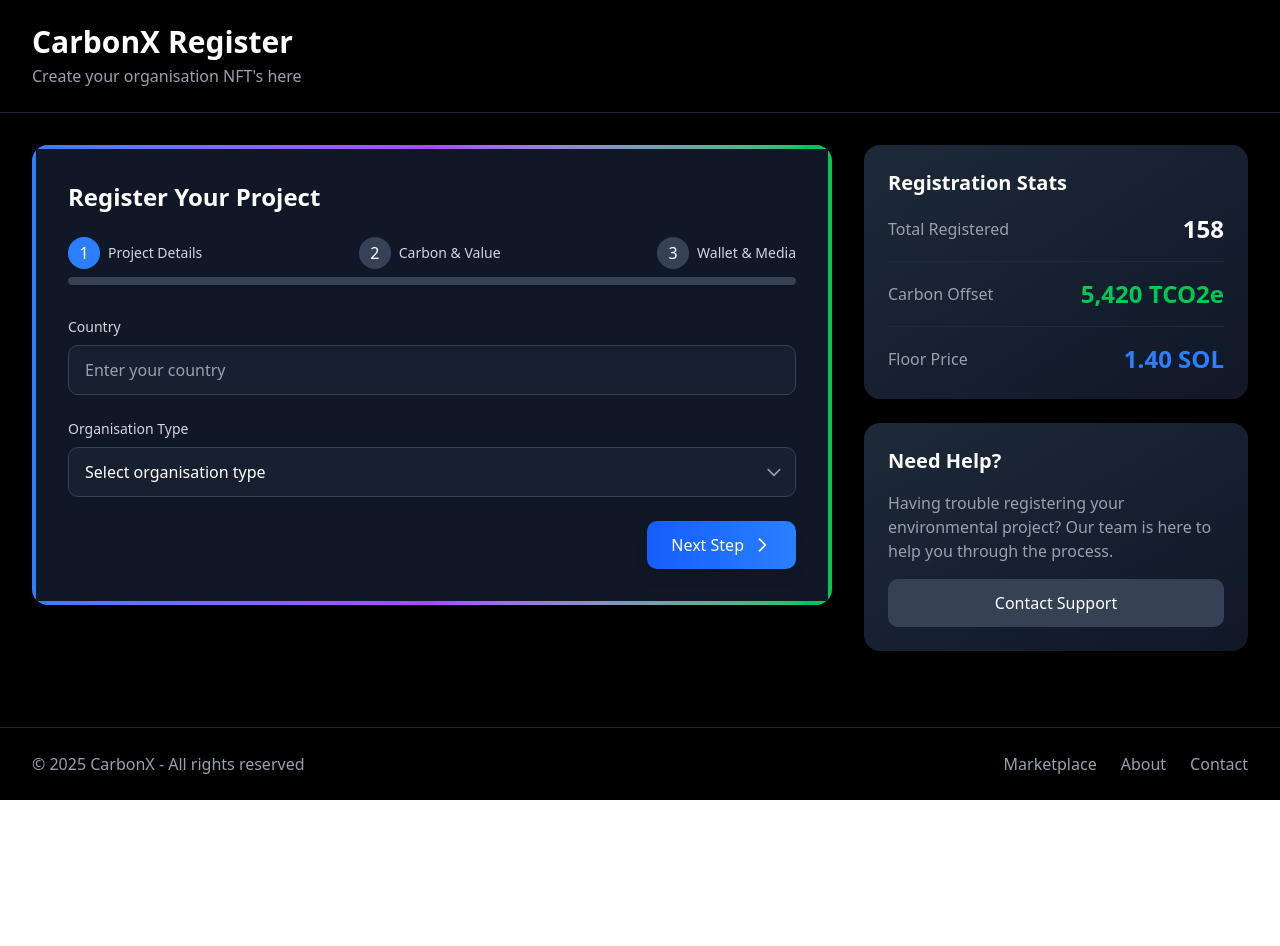
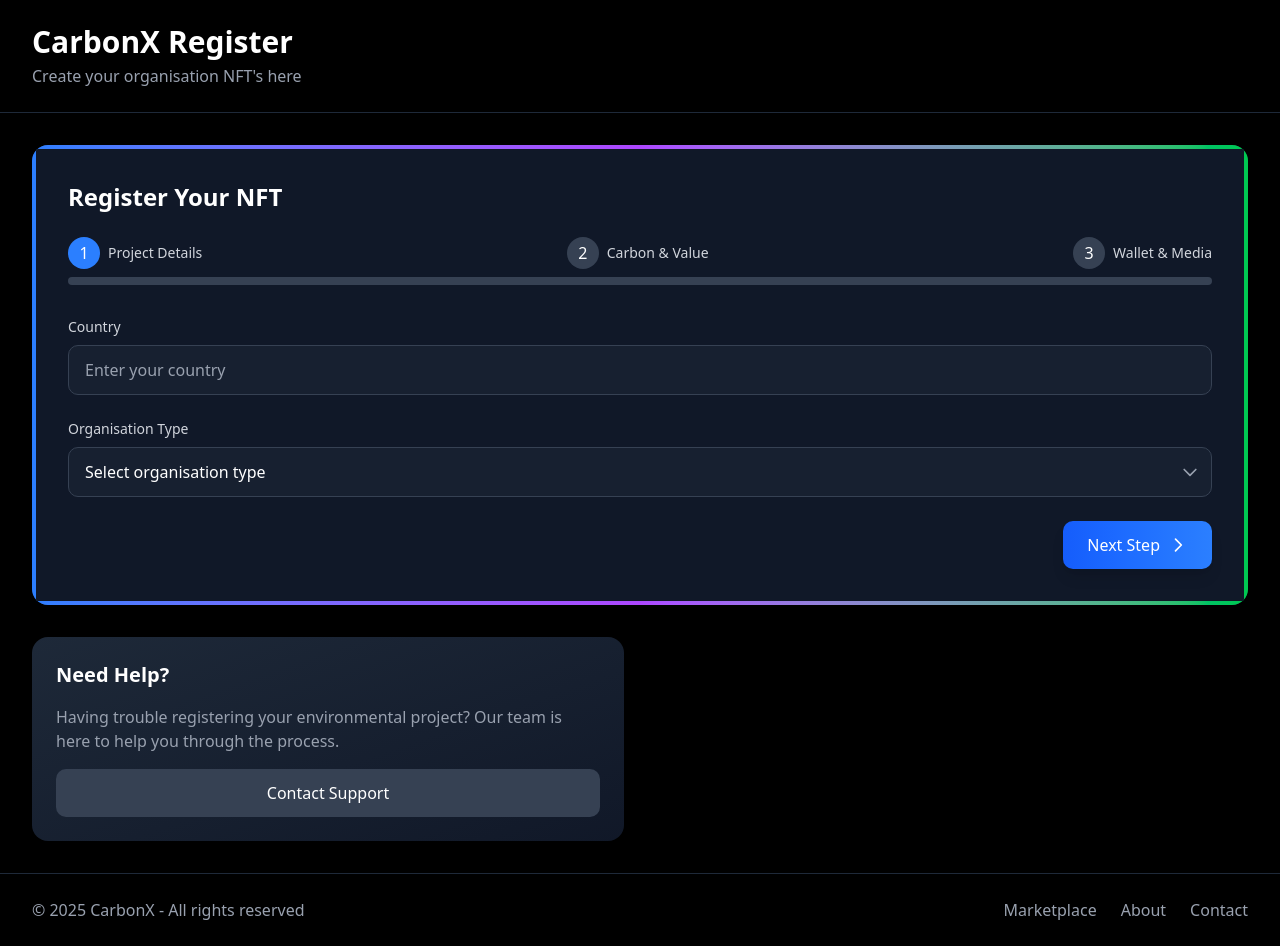
Before and after one commit to 0xEgao/CarbonX, a Next.js app in the folder refi-frontend/: page /register in a window 1280 px wide. Before the commit the page ends 800 px from the top, so only its background shows below. Built offline with nearby package versions, Linux system fonts and the light colour scheme.

Commit message:
few nits

```diff
--- a/refi-frontend/src/app/components/Landing/Header.tsx
+++ b/refi-frontend/src/app/components/Landing/Header.tsx
@@ -14,12 +14,6 @@ const Header = () => {
   const [alertMessage, setAlertMessage] = useState<string | null>(null);
   const [sortBy, setSortBy] = useState<'recent' | 'price-asc' | 'price-desc' | 'volume-desc'>('recent');
 
-  const handleAlert = (feature: string) => {
-    setAlertMessage(`The Feature Will be Live soon!`);
-    setTimeout(() => {
-      setAlertMessage(null); // Hide alert after 3 seconds
-    }, 3000); // You can adjust this timeout duration
-  };
 
   return (
     <div className="border-2 border-gray-900 rounded-full py-5 px-10 w-[800px] mx-auto text-white">
@@ -39,7 +33,6 @@ const Header = () => {
           <Link href="/register">
           <h1
             className="text-xl font-sans cursor-pointer"
-            onMouseEnter={() => handleAlert('Register Org')}
           >
             Register Org
             </h1>
--- a/refi-frontend/src/app/register/page.tsx
+++ b/refi-frontend/src/app/register/page.tsx
@@ -316,12 +316,12 @@ const Register: NextPage = () => {
       </header>
 
       <main className="flex-1 max-w-7xl w-full mx-auto px-4 sm:px-6 lg:px-8 py-8">
-        <div className="grid grid-cols-1 lg:grid-cols-3 gap-8">
+        <div className="grid grid-cols-1 lg:grid-cols-2 gap-8">
           <div className="lg:col-span-2">
             <div className="bg-gradient-to-br from-gray-800 to-gray-900 rounded-2xl shadow-xl overflow-hidden">
               <div className="p-1 bg-gradient-to-r from-blue-500 via-purple-500 to-green-500">
                 <div className="bg-gray-900 p-6 sm:p-8">
-                  <h2 className="text-2xl font-bold mb-6">Register Your Project</h2>
+                  <h2 className="text-2xl font-bold mb-6">Register Your NFT</h2>
 
                   {/* Progress bar */}
                   <div className="mb-8">
@@ -374,27 +374,6 @@ const Register: NextPage = () => {
           </div>
 
           <div className="space-y-6">
-            <div className="bg-gradient-to-br from-gray-800 to-gray-900 rounded-2xl shadow-xl overflow-hidden">
-              <div className="p-6">
-                <h3 className="text-xl font-semibold mb-4">Registration Stats</h3>
-                <div className="space-y-4">
-                  <div className="flex justify-between items-center">
-                    <span className="text-gray-400">Total Registered</span>
-                    <span className="text-2xl font-bold">158</span>
-                  </div>
-                  <div className="h-px bg-gray-800"></div>
-                  <div className="flex justify-between items-center">
-                    <span className="text-gray-400">Carbon Offset</span>
-                    <span className="text-2xl font-bold text-green-500">5,420 TCO2e</span>
-                  </div>
-                  <div className="h-px bg-gray-800"></div>
-                  <div className="flex justify-between items-center">
-                    <span className="text-gray-400">Floor Price</span>
-                    <span className="text-2xl font-bold text-blue-500">1.40 SOL</span>
-                  </div>
-                </div>
-              </div>
-            </div>
 
             <div className="bg-gradient-to-br from-gray-800 to-gray-900 rounded-2xl shadow-xl overflow-hidden">
               <div className="p-6">
```
